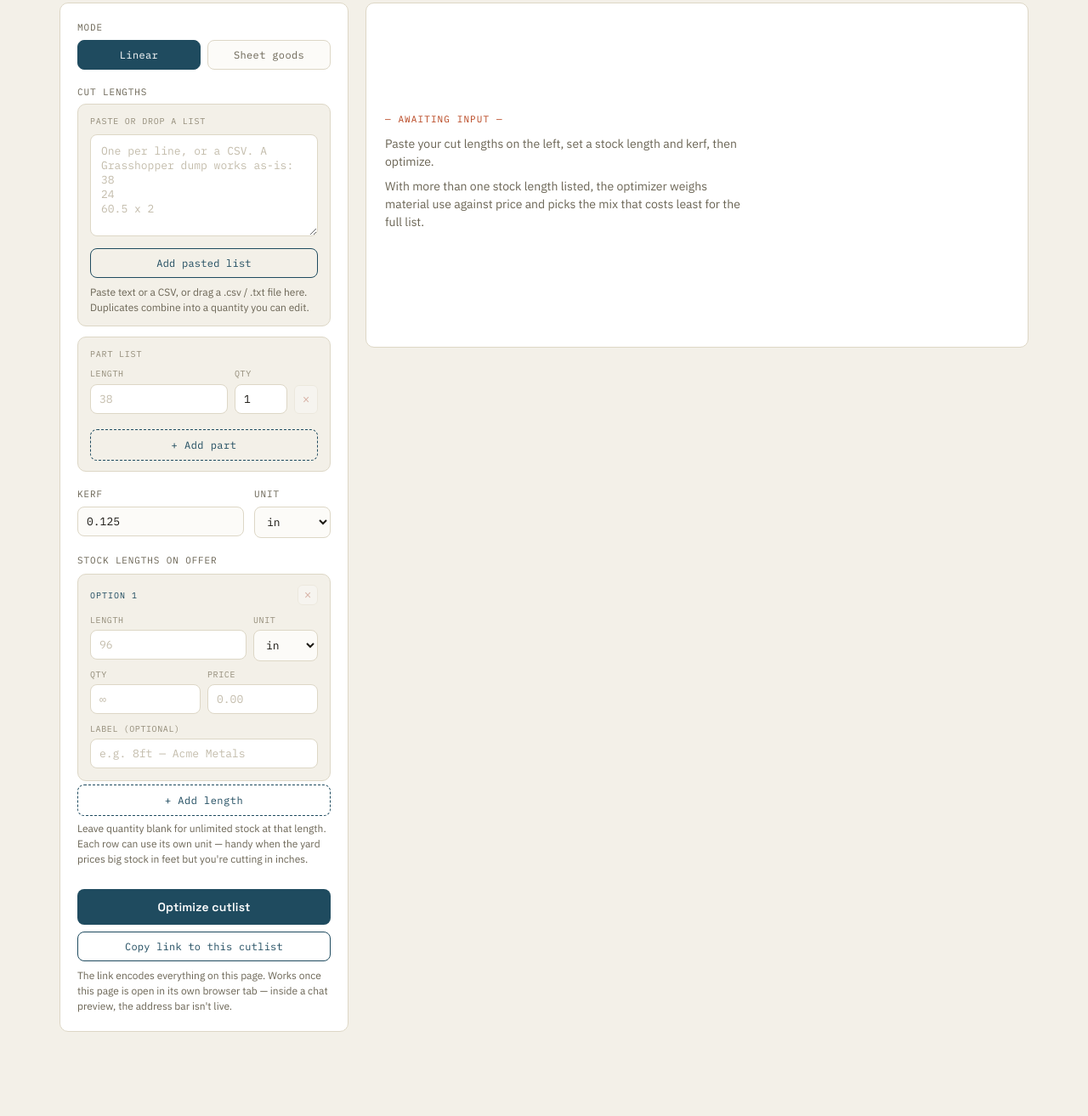
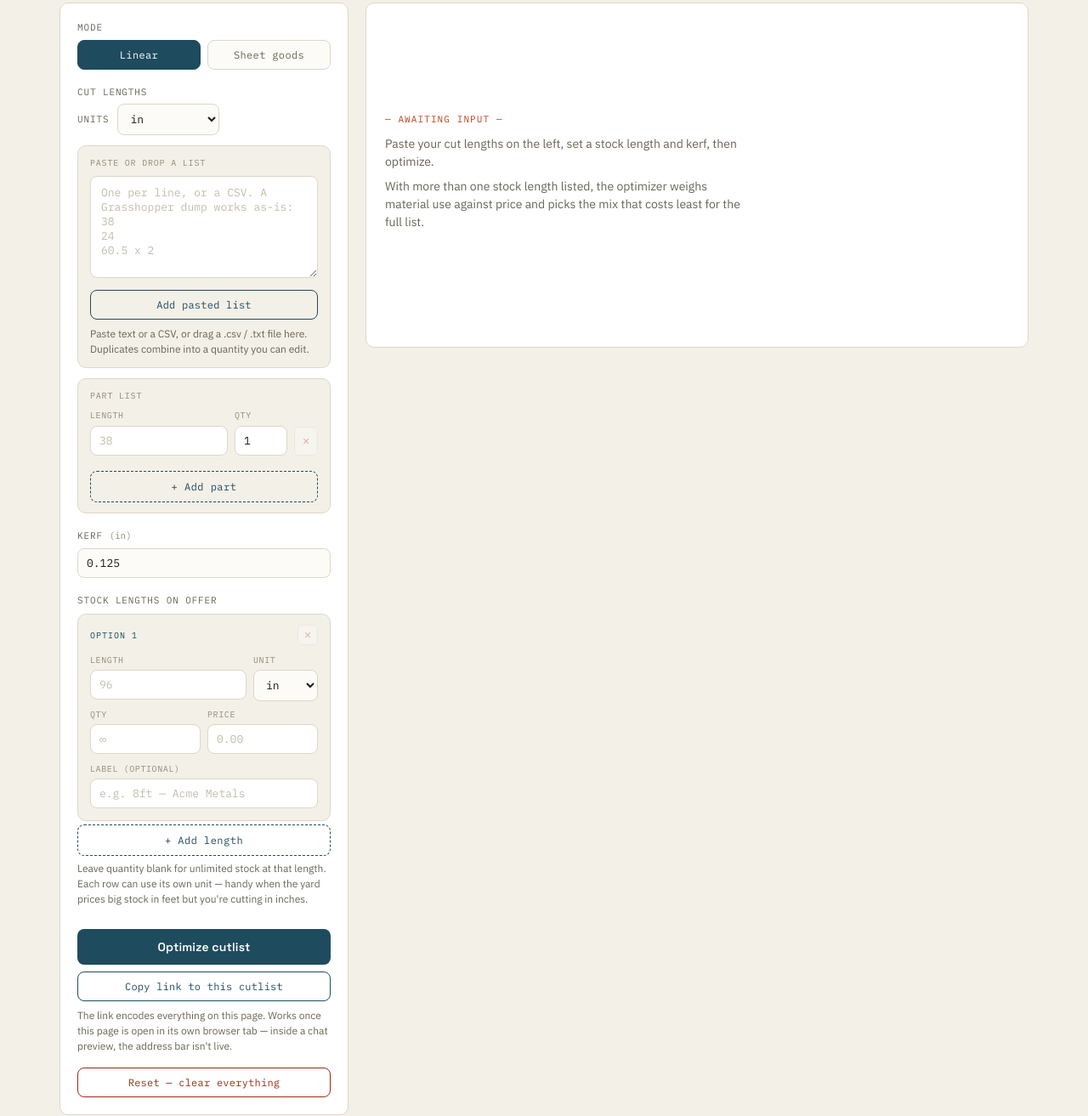
Before and after one commit to Nikolas-Weinstein-Studios/cutlist, a plain HTML site: page index.html in a window 1280 px wide. Shown: the part 156-1469 px from the top of the page at 85% size. Before the commit the page ends 1434 px from the top, so only its background shows below. Drawn offline with Linux system fonts and the light colour scheme.

Commit message:
Add Reset button; move Units selector up to the parts input
- Reset button (bottom, with confirm) clears parts, stock, kerf, unit, and
  results back to defaults.
- Units selector moved from the Kerf row to the top of the parts input so it
  clearly governs the parts you enter; Kerf now shows a live (unit) suffix.

Co-Authored-By: Claude Opus 4.8 (1M context) <noreply@anthropic.com>

```diff
--- a/index.html
+++ b/index.html
@@ -354,6 +354,31 @@
   }
   .parts-section .btn-add-row{ margin-top:10px; }
 
+  .units-row{
+    display:flex;
+    align-items:center;
+    gap:10px;
+    margin-bottom:12px;
+  }
+  .units-row label{ margin-bottom:0; }
+  .units-row select{ max-width:120px; }
+  .unit-suffix{ color:var(--ink-faint); text-transform:none; letter-spacing:0; }
+
+  .btn-reset{
+    width:100%;
+    margin-top:16px;
+    padding:9px 16px;
+    background:none;
+    color:var(--warn);
+    border:1px solid var(--warn);
+    border-radius:8px;
+    font-family:var(--font-mono);
+    font-size:12px;
+    letter-spacing:0.02em;
+    cursor:pointer;
+  }
+  .btn-reset:hover{ background:var(--warn-bg); }
+
   .btn-primary{
     width:100%;
     margin-top:8px;
@@ -692,6 +717,16 @@
       <div class="field-group">
         <label for="partsBulk" id="cutlistLabel">Cut lengths</label>
 
+        <div class="units-row">
+          <label for="unitSelect">Units</label>
+          <select id="unitSelect">
+            <option value="in">in</option>
+            <option value="ft">ft</option>
+            <option value="mm">mm</option>
+            <option value="cm">cm</option>
+          </select>
+        </div>
+
         <div class="parts-section" id="pasteSection">
           <div class="section-cap">Paste or drop a list</div>
           <textarea id="partsBulk" spellcheck="false" placeholder="One per line, or a CSV. A Grasshopper dump works as-is:
@@ -711,20 +746,9 @@
         <div class="hint" id="parseHint"></div>
       </div>
 
-      <div class="field-group inline">
-        <div>
-          <label for="kerfInput">Kerf</label>
-          <input type="number" id="kerfInput" value="0.125" step="any" min="0">
-        </div>
-        <div>
-          <label for="unitSelect">Unit</label>
-          <select id="unitSelect">
-            <option value="in">in</option>
-            <option value="ft">ft</option>
-            <option value="mm">mm</option>
-            <option value="cm">cm</option>
-          </select>
-        </div>
+      <div class="field-group">
+        <label for="kerfInput">Kerf <span class="unit-suffix" id="kerfUnit">(in)</span></label>
+        <input type="number" id="kerfInput" value="0.125" step="any" min="0">
       </div>
 
       <div class="field-group" id="rotateGroup" hidden>
@@ -744,6 +768,7 @@
       <button class="btn-primary" id="optimizeBtn" type="button">Optimize cutlist</button>
       <button class="btn-secondary" id="shareLinkBtn" type="button">Copy link to this cutlist</button>
       <div class="hint" style="margin-top:8px;">The link encodes everything on this page. Works once this page is open in its own browser tab — inside a chat preview, the address bar isn't live.</div>
+      <button class="btn-reset" id="resetBtn" type="button">Reset — clear everything</button>
     </aside>
 
     <main class="panel results-panel" id="resultsPanel">
@@ -1478,7 +1503,10 @@
     }
   });
 
-  document.getElementById('unitSelect').addEventListener('change', updateHash);
+  function updateUnitLabels(){
+    document.getElementById('kerfUnit').textContent = '(' + unit() + ')';
+  }
+  document.getElementById('unitSelect').addEventListener('change', () => { updateUnitLabels(); updateHash(); });
   document.getElementById('kerfInput').addEventListener('input', updateHash);
   document.getElementById('allowRotateInput').addEventListener('change', updateHash);
 
@@ -2252,10 +2280,33 @@
     setTimeout(() => { btn.textContent = 'Download CSV'; btn.classList.remove('copied'); }, 1800);
   });
 
+  // ---------- reset ----------
+  function resetAll(){
+    if (!window.confirm('Clear all inputs and results?')) return;
+    partRows = [ { id: 1, value: '', qty: 1 } ];
+    nextPartId = 2;
+    stockRows = [ { id: 1, length: '', width: '', height: '', unit: 'in', price: '', qty: '', label: '' } ];
+    nextStockId = 2;
+    lastResult = null;
+    document.getElementById('partsBulk').value = '';
+    document.getElementById('kerfInput').value = '0.125';
+    document.getElementById('unitSelect').value = 'in';
+    document.getElementById('allowRotateInput').checked = true;
+    const hint = document.getElementById('parseHint');
+    hint.className = 'hint'; hint.textContent = '';
+    document.getElementById('resultsContent').hidden = true;
+    document.getElementById('emptyState').hidden = false;
+    setMode('linear', { silent: true }); // re-render tables + copy for the reset state
+    updateUnitLabels();
+    try { history.replaceState(null, '', location.pathname + location.search); } catch(e){ /* ignore */ }
+  }
+  document.getElementById('resetBtn').addEventListener('click', resetAll);
+
   // ---------- init ----------
   const restored = restoreFromHash();
   renderStockTable();
   renderPartsTable();
+  updateUnitLabels();
   if (restored && partRows.some(r => String(r.value).trim())){
     runOptimizer();
   }
```
